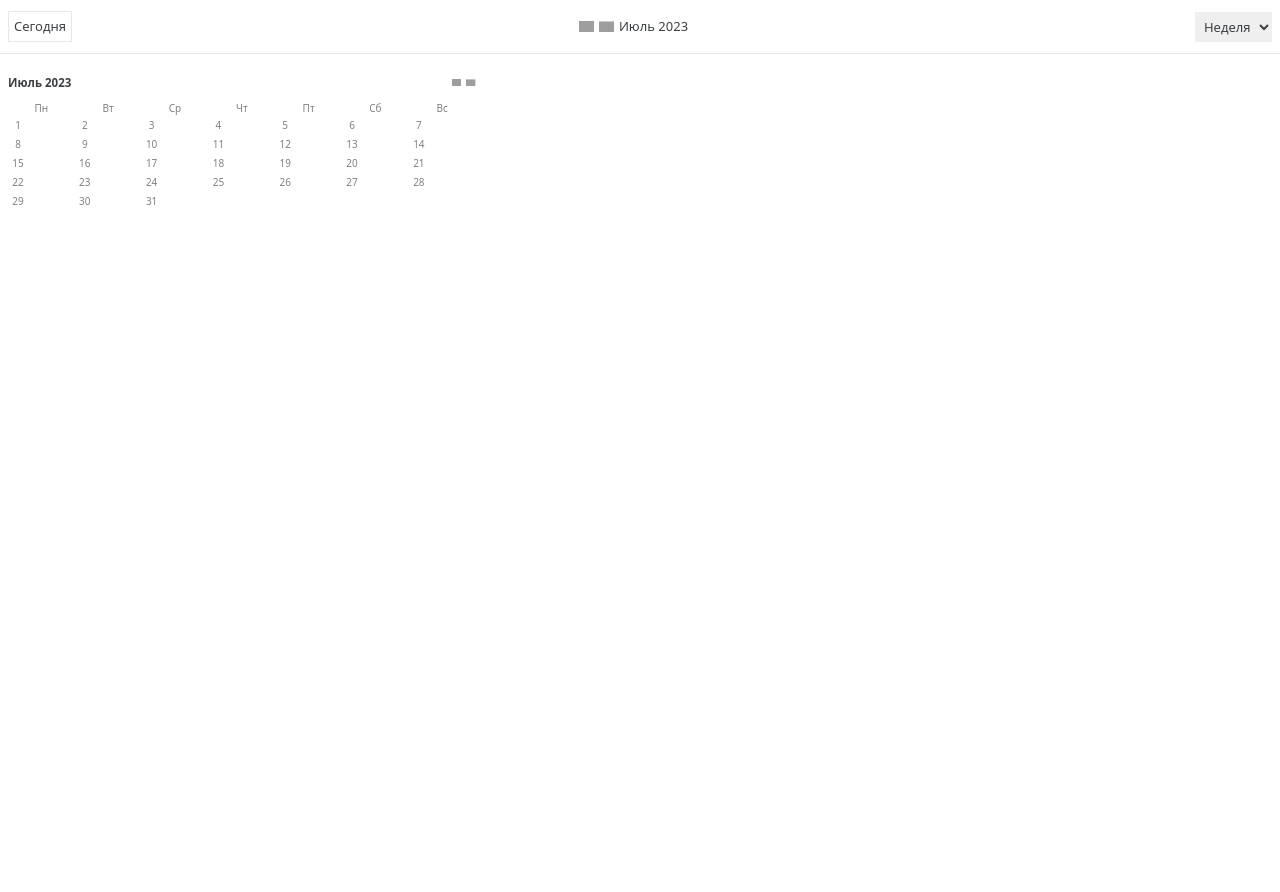
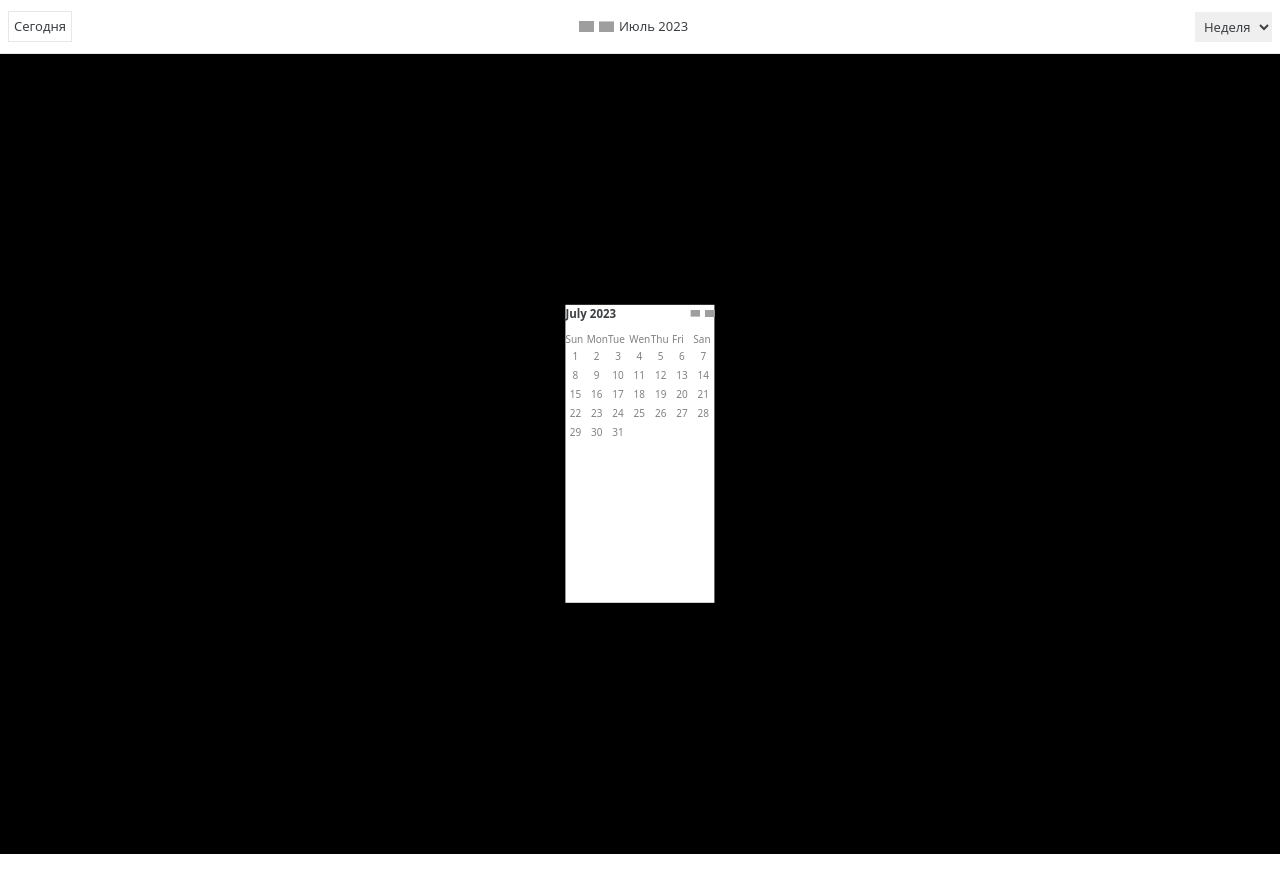
Before and after one commit to alitolibov/Calendar, a Vue app: page / in a window 1280 px wide. Shown: the top 892 px of the page. After the commit the page ends 854 px from the top, so only its background shows below. Built offline with nearby package versions, Linux system fonts and the light colour scheme; grey boxes are pictures that could not be loaded.

Commit message:
create modal window

```diff
--- a/src/App.vue
+++ b/src/App.vue
@@ -1,10 +1,8 @@
 <template>
   <div>
     <Header></Header>
+    <ModalPicker></ModalPicker>
     <main class="px-[8px] flex justify-between">
-      <div class="w-[37%] my-[20px]">
-        <DataPicker></DataPicker>
-      </div>
     </main>
   </div>
 </template>
@@ -12,6 +10,7 @@
 <script lang="ts" setup>
   import Header from './components/Header.vue';
   import DataPicker from './components/Datapicker.vue';
+  import ModalPicker from './components/ModalPicker.vue';
 
 
 
--- a/src/components/Datapicker.vue
+++ b/src/components/Datapicker.vue
@@ -1,5 +1,5 @@
 <template>
-    <div class="aspect-[1/2] space-y-[10px]">
+    <div class="bg-white aspect-[1/2] space-y-[10px] absolute left-[50%] top-[50%] translate-x-[-50%] translate-y-[-50%]">
         <div class="flex items-center justify-between">
             <p class="text-[var(--main-color)] text-[11.5px] font-semibold">{{ date }}</p>
             <div class="flex items-center gap-x-[20%]">
@@ -12,7 +12,7 @@
         </div>
         </div>
         <div class="grid grid-cols-7">
-            <p class="text-[grey] text-center text-[10px]" v-for="(weekName, index) in weekNames" :key="index">
+            <p class="w-fit text-[grey] text-center text-[10px]" v-for="(weekName, index) in weekNames" :key="index">
             {{ weekName }}
             </p>
             <div class="max-w-[20px] p-[2px] text-[grey]" :class="activeButtonIndex === index ? 'text-[#fff] rounded-full duration-300 bg-blue-400' : ''" @click="setActiveButton(index)" v-for="(date, index) in arrayDays" :key="index">
@@ -27,20 +27,16 @@
 <script setup lang="ts">
     import moment from 'moment';
     import { ref, watch } from 'vue'
-    moment.updateLocale('ru', {
-    months : [
-    "Январь", "Февраль", "Март", "Апрель", "Май", "Июнь", "Июль",
-    "Август", "Сентябрь", "Октябрь", "Ноябрь", "Декабрь"
-    ]
-    });
-    const weekNames:String[] = ['Пн', 'Вт', 'Ср', 'Чт', 'Пт', 'Сб', 'Вс']
-    const count = ref(0)
-    const arrayDays = ref()
-    const activeButtonIndex = ref();
-    const date = ref(moment().format('MMMM YYYY'))
-    const dateTwo = ref(moment().format('MM YYYY'))
+    const weekNames:String[] = ['Sun', 'Mon', 'Tue', 'Wen', 'Thu', 'Fri', 'San'],
+    count = ref(0),
+    arrayDays = ref(),
+    activeButtonIndex = ref(),
+    date = ref(moment().format('MMMM YYYY')),
+    dateTwo = ref(moment().format('MM YYYY'));
     let splited:String[] = date.value.split(' ')
     let splitedTwo = dateTwo.value.split(' ')
+    console.log(date.value);
+
     const daysInMonth = ref(moment(`${splited[0]}-${splited[1]}`, "MMMM-YYYY").daysInMonth())
     createDays(daysInMonth.value, splitedTwo[0], +splitedTwo[1])
 
--- /dev/null
+++ b/src/components/ModalPicker.vue
@@ -0,0 +1,15 @@
+<template>
+    <div class="">
+        <div class="h-screen w-full bg-[#000000] duration-300 relative">
+        <DataPicker></DataPicker>
+    </div>
+    </div>
+</template>
+
+<script setup lang="ts">
+    import DataPicker from './Datapicker.vue';
+</script>
+
+<style lang="scss" scoped>
+
+</style>
```
